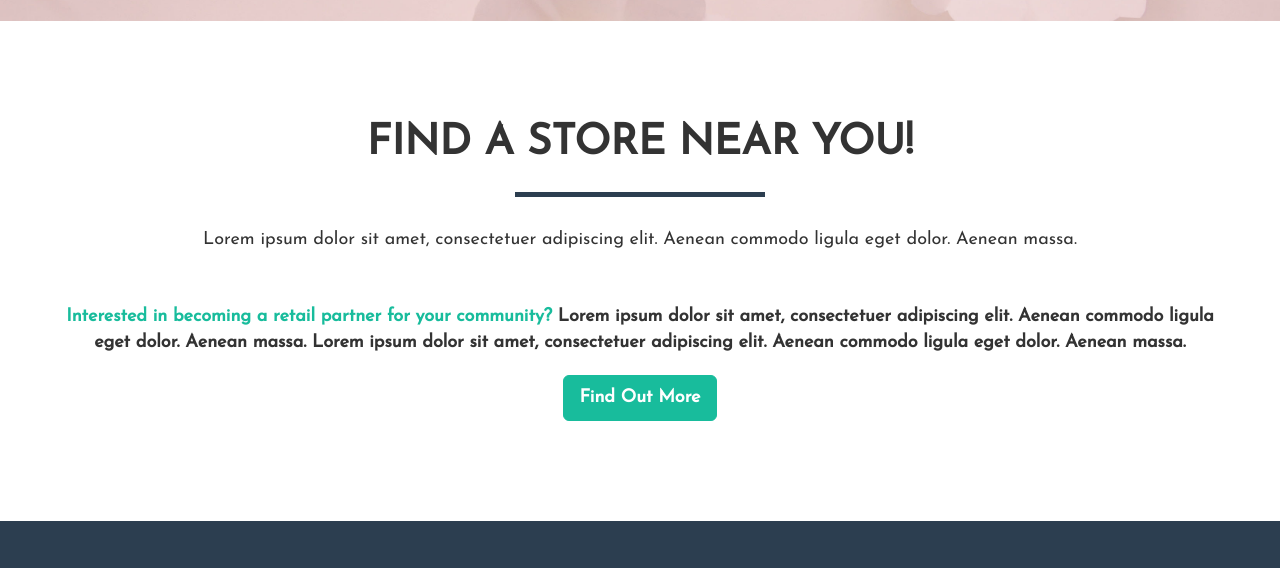
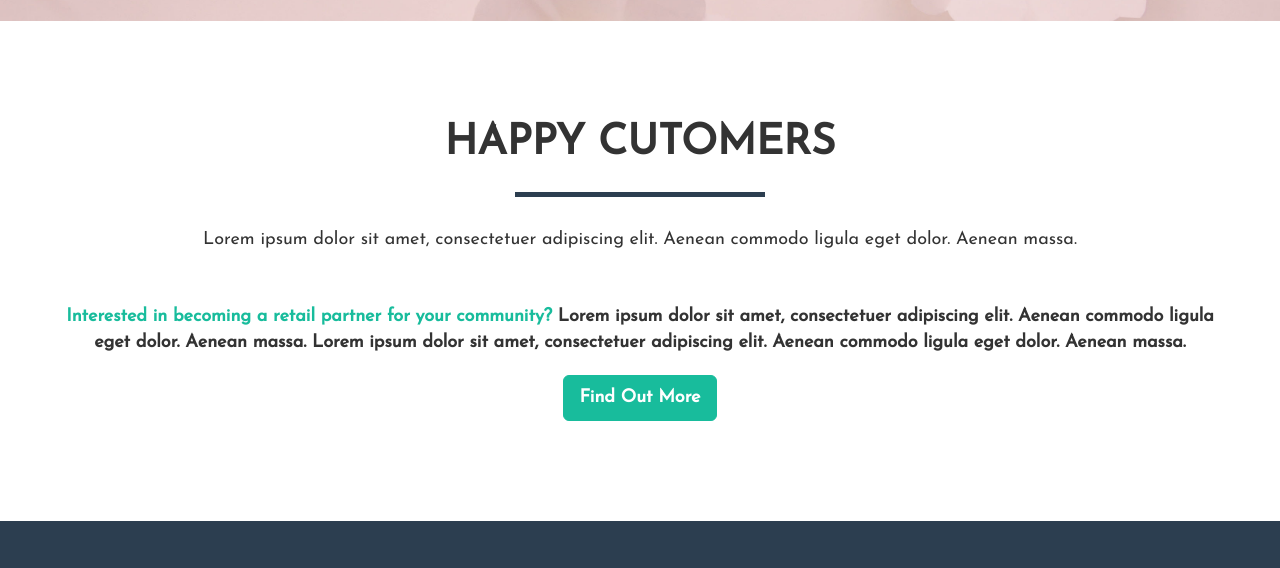
Before and after one commit to gabydi106/aphinitea, a website: page index.html in a window 1280 px wide. Shown: the part 3200-3768 px from the top of the page. Drawn offline with nearby package versions, Linux system fonts and the light colour scheme; grey boxes are pictures that could not be loaded.

Commit message:
past clients

```diff
--- a/index.html
+++ b/index.html
@@ -232,7 +232,7 @@
         <div class="container">
             <div class="row">
                 <div class="col-lg-12 text-center">
-                    <h2>Find a Store Near You!</h2>
+                    <h2>Happy Cutomers</h2>
                     <hr class="star-primary">
                 </div>
             </div>
```
